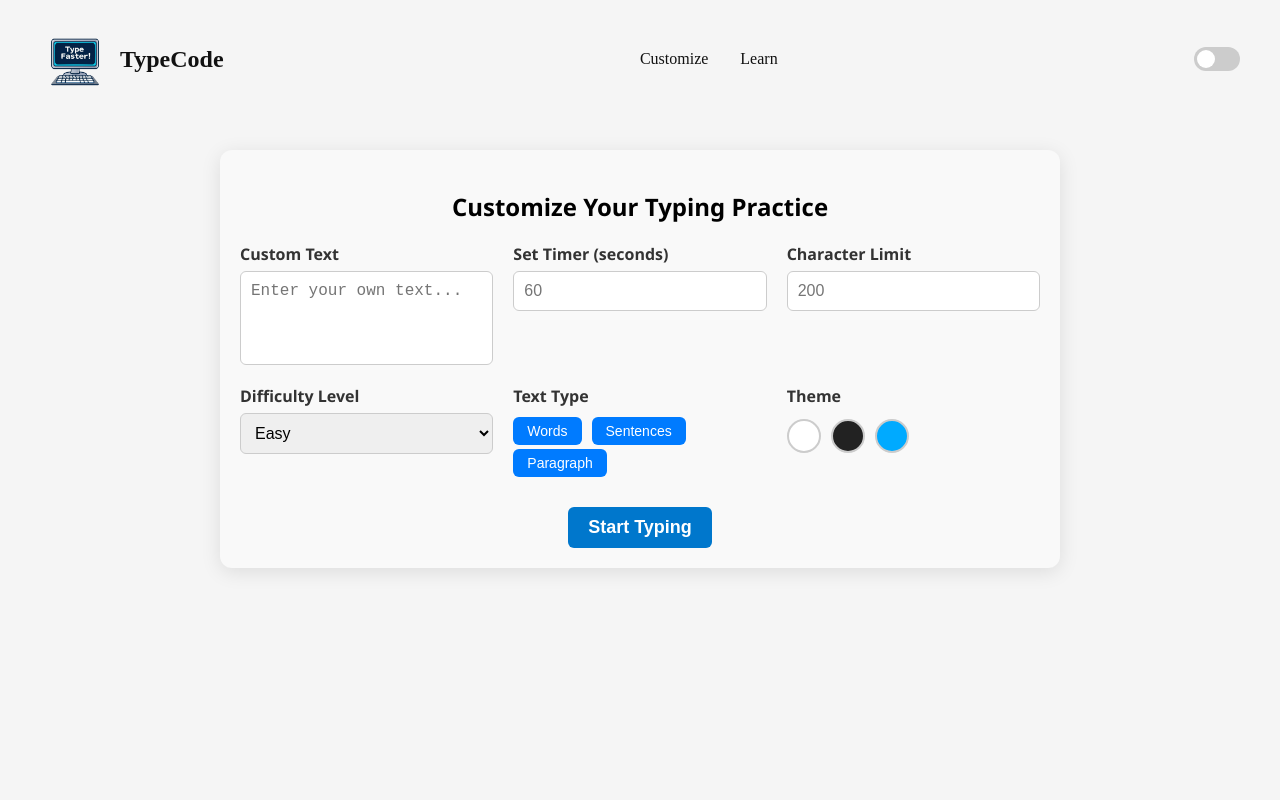
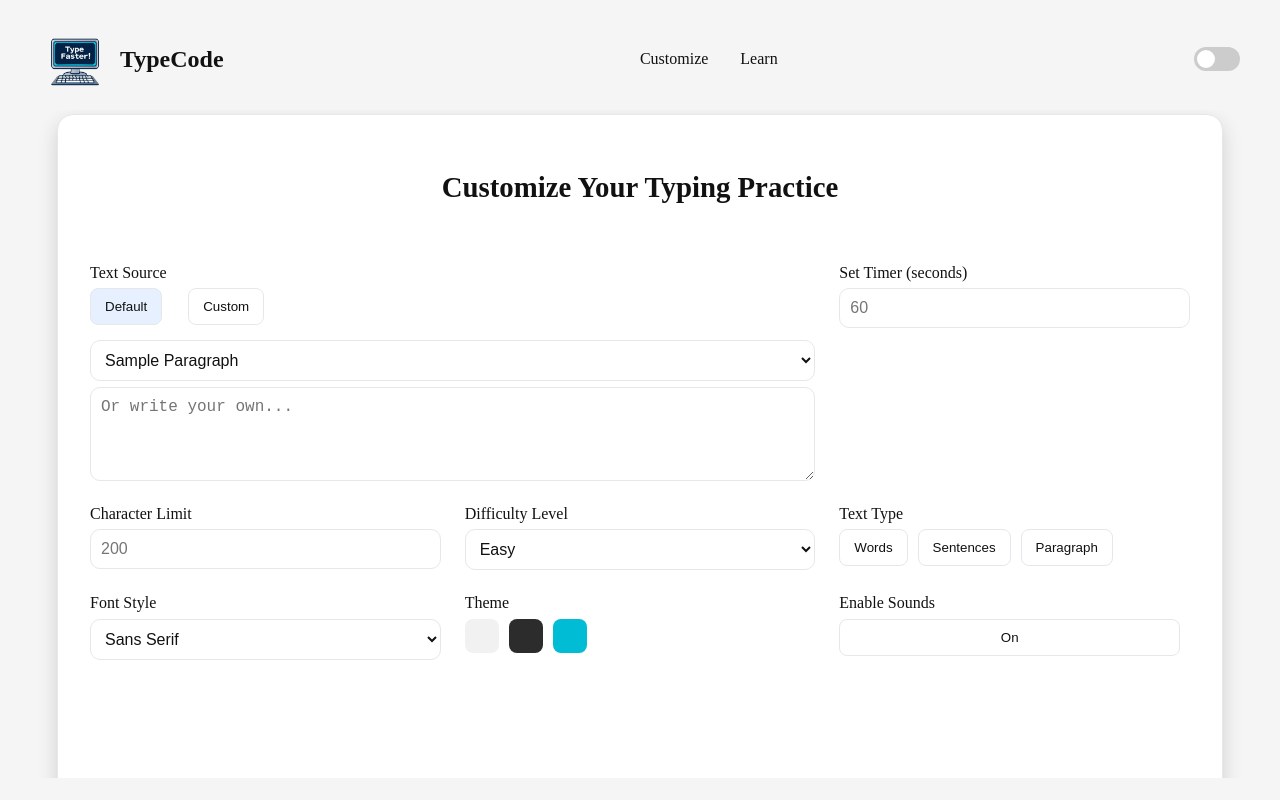
Before and after one commit to jeshanrai/TypeProgram, a React (Create React App) app: page /customize in a window 1280 px wide. Built offline with nearby package versions, Linux system fonts and the light colour scheme.

Commit message:
ui fixing of cutomize page

```diff
--- a/package.json
+++ b/package.json
@@ -11,6 +11,7 @@
     "express": "^5.1.0",
     "react": "^19.1.0",
     "react-dom": "^19.1.0",
+    "react-icons": "^5.5.0",
     "react-router-dom": "^7.6.0",
     "react-scripts": "5.0.1",
     "web-vitals": "^2.1.4"
--- a/src/pages/Customize.js
+++ b/src/pages/Customize.js
@@ -1,27 +1,61 @@
-import React from 'react';
+import React, { useState } from 'react';
 import './CustomizePage.css';
+import { FaMusic, FaPlay, FaSave } from 'react-icons/fa';
+
+const defaultSamples = [
+  "The quick brown fox jumps over the lazy dog.",
+  "Practice makes perfect.",
+  "Stay focused and keep typing.",
+];
 
 const CustomizePage = () => {
+  const [useDefault, setUseDefault] = useState(true);
+  const [selectedDefault, setSelectedDefault] = useState(defaultSamples[0]);
+  const [snippet, setSnippet] = useState('');
+  const [charLimit, setCharLimit] = useState(200);
+  const [musicEnabled, setMusicEnabled] = useState(false);
+
+  const handleSnippetChange = (e) => {
+    const value = e.target.value.slice(0, charLimit);
+    setSnippet(value);
+  };
+
   return (
+    <div className="customize-wrapper">
   <div className="customize-container">
-      <h2>Customize Your Typing Practice</h2>
+    <h2>Customize Your Typing Practice</h2>  <div className="button-row">
+      <button className="start-button">Start Typing</button>
+    </div>
 
     <div className="customize-grid">
-        <div className="customize-section">
-          <label htmlFor="snippet">Custom Text</label>
-          <textarea id="snippet" placeholder="Enter your own text..." rows="4" />
+      {/* Default or Custom Text Option */}
+      <div className="customize-section full-width">
+        <label>Text Source</label>
+        <div className="toggle-row">
+          <button className="active">Default</button>
+          <button>Custom</button>
+        </div>
+        <select className="default-dropdown">
+          <option>Sample Paragraph</option>
+          <option>Code Snippet</option>
+          <option>Random Words</option>
+        </select>
+        <textarea placeholder="Or write your own..." rows="4" />
       </div>
 
+      {/* Timer */}
       <div className="customize-section">
         <label htmlFor="timer">Set Timer (seconds)</label>
         <input type="number" id="timer" placeholder="60" min="10" />
       </div>
 
+      {/* Character Limit */}
       <div className="customize-section">
         <label htmlFor="char-count">Character Limit</label>
         <input type="number" id="char-count" placeholder="200" min="10" />
       </div>
 
+      {/* Difficulty */}
       <div className="customize-section">
         <label>Difficulty Level</label>
         <select>
@@ -31,6 +65,7 @@ const CustomizePage = () => {
         </select>
       </div>
 
+      {/* Text Type */}
       <div className="customize-section">
         <label>Text Type</label>
         <div className="option-buttons">
@@ -40,6 +75,17 @@ const CustomizePage = () => {
         </div>
       </div>
 
+      {/* Font Style */}
+      <div className="customize-section">
+        <label>Font Style</label>
+        <select>
+          <option>Sans Serif</option>
+          <option>Serif</option>
+          <option>Monospace</option>
+        </select>
+      </div>
+
+      {/* Theme */}
       <div className="customize-section">
         <label>Theme</label>
         <div className="theme-options">
@@ -48,10 +94,18 @@ const CustomizePage = () => {
           <span className="theme-swatch ocean" title="Ocean"></span>
         </div>
       </div>
+
+      {/* Sound & Feedback */}
+      <div className="customize-section">
+        <label>Enable Sounds</label>
+        <button className="music-toggle">On</button>
+      </div>
     </div>
 
-      <button className="start-button">Start Typing</button>
+
   </div>
+</div>
+
   );
 };
 
--- a/src/pages/CustomizePage.css
+++ b/src/pages/CustomizePage.css
@@ -1,93 +1,180 @@
+.customize-wrapper {
+  height: 80vh;
+  display: flex;
+  justify-content: center;
+  align-items: flex-start;
+  padding: 1.5rem;
+  background-color: var(--bg-color);
+  color: var(--text-color);
+  overflow-y: auto;
+  margin-top: -20px; /* Adjusted to fit the navbar */
+  padding-bottom: -20px; /* Adjusted to fit the navbar */
+  margin-bottom: -50px; /* Adjusted to fit the navbar */
+}
+
 .customize-container {
-  max-width: 800px;
-  margin: 40px auto;
-  padding: 20px;
-  font-family: 'Segoe UI', sans-serif;
-  background: #f9f9f9;
-  border-radius: 12px;
-  box-shadow: 0 4px 20px rgba(0,0,0,0.1);
+  max-width: 1100px;
+  width: 100%;
+  background-color: var(--btn-bg);
+  border-radius: 16px;
+  padding: 2rem;
+  box-shadow: 0 8px 20px rgba(0, 0, 0, 0.15);
+  overflow-y: auto;
+  border: 1px solid var(--border-color);
+  height: 100%;
 }
+
 
 h2 {
   text-align: center;
-  margin-bottom: 20px;
+  margin-bottom: 1.5rem;
+  font-size: 1.8rem;
+  color: var(--text-color);
+  padding-top: -20px;
 }
 
 .customize-grid {
   display: grid;
-  grid-template-columns: repeat(auto-fit, minmax(250px, 1fr));
-  gap: 20px;
+  grid-template-columns: repeat(auto-fit, minmax(270px, 1fr));
+  gap: 1.5rem;
 }
 
 .customize-section {
   display: flex;
   flex-direction: column;
+  gap: 0.4rem;
 }
 
-.customize-section label {
-  margin-bottom: 6px;
-  font-weight: 600;
-  color: #333;
+.full-width {
+  grid-column: span 2;
 }
 
-.customize-section textarea,
-.customize-section input,
-.customize-section select {
+textarea, input, select {
   padding: 10px;
-  font-size: 16px;
-  border-radius: 6px;
-  border: 1px solid #ccc;
-  resize: none;
+  border: 1px solid var(--border-color);
+  border-radius: 10px;
+  font-size: 1rem;
+  background: var(--btn-bg);
+  color: var(--text-color);
+  transition: all 0.3s ease;
 }
 
-.option-buttons button {
-  margin-right: 10px;
-  margin-top: 4px;
-  padding: 6px 14px;
-  border: none;
-  background: #007bff;
-  color: white;
-  border-radius: 6px;
-  cursor: pointer;
-  font-size: 14px;
-  transition: background 0.2s;
+textarea:focus, input:focus, select:focus {
+  outline: none;
+  border-color: var(--btn-hover);
+  box-shadow: 0 0 5px var(--btn-hover);
 }
 
-.option-buttons button:hover {
-  background: #0056b3;
+.option-buttons button,
+.music-toggle,
+.toggle-row button {
+  padding: 10px 14px;
+  border: 1px solid var(--border-color);
+  border-radius: 8px;
+  background: var(--btn-bg);
+  color: var(--text-color);
+  cursor: pointer;
+  transition: 0.3s ease;
+  margin-right: 10px;
+}
+
+.option-buttons button:hover,
+.music-toggle:hover,
+.toggle-row button:hover {
+  background: var(--btn-hover);
+}
+
+.music-toggle.on {
+  background: #28a745;
+  color: white;
 }
 
 .theme-options {
   display: flex;
   gap: 10px;
-  margin-top: 6px;
 }
 
 .theme-swatch {
   width: 30px;
   height: 30px;
-  border-radius: 50%;
-  border: 2px solid #ccc;
+  border-radius: 8px;
   cursor: pointer;
+  border: 2px solid transparent;
+  transition: transform 0.2s ease;
 }
 
-.theme-swatch.light { background: #ffffff; }
-.theme-swatch.dark { background: #222222; }
-.theme-swatch.ocean { background: #00aaff; }
-
-.start-button {
-  display: block;
-  margin: 30px auto 0;
-  padding: 12px 24px;
-  font-size: 18px;
-  background-color: #28a745;
-  color: white;
-  border: none;
-  border-radius: 8px;
-  cursor: pointer;
-  transition: background 0.2s ease;
+.theme-swatch:hover {
+  transform: scale(1.1);
 }
 
-.start-button:hover {
-  background-color: #218838;
+.theme-swatch.light { background: #f1f1f1; }
+.theme-swatch.dark { background: #2c2c2c; }
+.theme-swatch.ocean { background: #00bcd4; }
+
+.preview-box {
+  margin-top: 2rem;
+  padding: 1rem;
+  background: var(--btn-bg);
+  border-left: 5px solid var(--btn-hover);
+  border-radius: 10px;
 }
+
+.preview-text {
+  font-style: italic;
+  color: var(--text-color);
+  min-height: 60px;
+  margin-top: 0.5rem;
+}
+
+.char-counter {
+  font-size: 0.9rem;
+  color: var(--text-color);
+  text-align: right;
+}
+
+.button-row {
+  display: flex;
+  justify-content: center;
+  gap: 1rem;
+  margin-top: 2rem;
+}
+
+.start-button, .save-button {
+  padding: 12px 20px;
+  padding-bottom: -20px !important;
+  margin-bottom: -20px !important;
+  font-size: 1rem;
+  border-radius: 12px;
+  border: none;
+  cursor: pointer;
+  display: flex;
+  align-items: center;
+  gap: 8px;
+  background: var(--btn-hover);
+  color: var(--text-color);
+  transition: background 0.3s ease;
+}
+
+.start-button:hover, .save-button:hover {
+  background: var(--btn-active);
+}
+
+.toggle-row {
+  display: flex;
+  gap: 1rem;
+  margin-bottom: 0.5rem;
+}
+
+.toggle-row button.active {
+  background: var(--btn-hover);
+  color: var(--text-color);
+  border: 1px solid var(--border-color);
+}
+
+.default-dropdown {
+  padding: 10px;
+  border-radius: 10px;
+  background: var(--btn-bg);
+  color: var(--text-color);
+  border: 1px solid var(--border-color);
+}
```
Also changed, not shown: 1 other file (tests, documents, lock files or other folders). Lines whose indentation alone changed are shown as unchanged.
